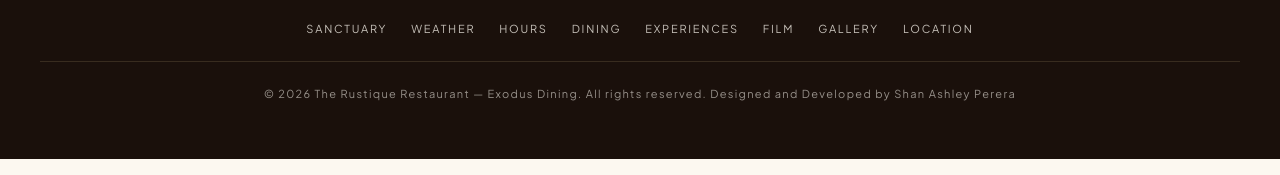
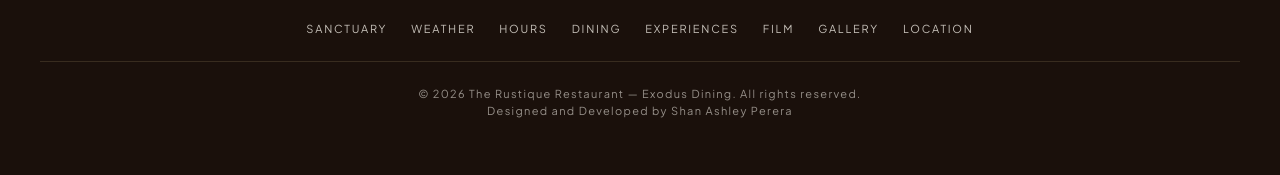
Before and after one commit to shanperera999/The-Rustique-Restaurant-Exodus-Dining---Flavors-Worth-the-Journey6, a plain HTML site: page index.html in a window 1280 px wide. Shown: the part 11432-11607 px from the top of the page. Drawn offline with nearby package versions, Linux system fonts and the light colour scheme; no server answers.

Commit message:
Replace <be> tag with <br> for copyright line

```diff
--- a/index.html
+++ b/index.html
@@ -1871,7 +1871,7 @@
           <a href="#location" class="hover:text-brass-pale transition">Location</a>
         </nav>
         <div class="pt-6 border-t border-brass-pale/15 text-[11px] tracking-[0.12em] text-linen-light/55">
-          © <span id="copyrightYear">2026</span> The Rustique Restaurant — Exodus Dining. All rights reserved.<be>
+          © <span id="copyrightYear">2026</span> The Rustique Restaurant — Exodus Dining. All rights reserved.<br>
           Designed and Developed by Shan Ashley Perera
         </div>
       </div>
```
